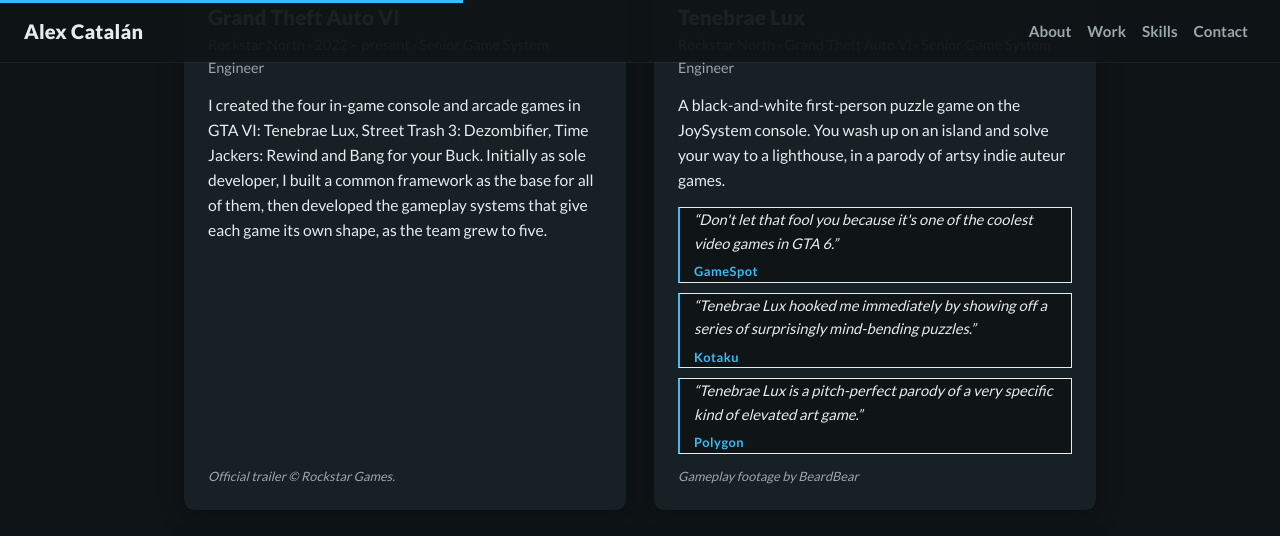
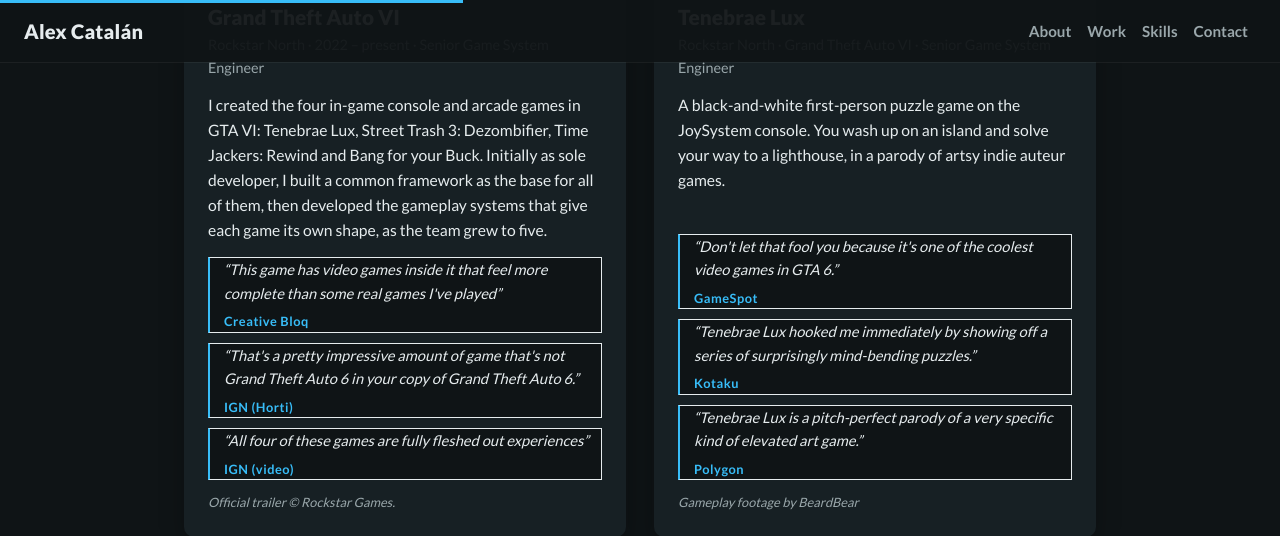
Before and after one commit to madowen/madowen.github.io, a Jekyll site: the page built from index.html, in a window 1280 px wide and 1400 px high, scrolled down 1472 px, cut to the strip 0-536 px from the top of the window. Built offline with Jekyll 4.4.1, drawn with Linux system fonts in a browser that asks for light colours; some of the changed text lies outside the part shown.

Commit message:
Add stacked press quotes to the remaining GTA VI cards
Give the overview, Street Trash 3, Time Jackers and Bang cards quote lists, and leave Tenebrae Lux unchanged.

```diff
--- a/_config.yml
+++ b/_config.yml
@@ -49,6 +49,16 @@ author_project_details:
     project_description: "I created the four in-game console and arcade games in GTA VI: Tenebrae Lux, Street Trash 3: Dezombifier, Time Jackers: Rewind and Bang for your Buck. Initially as sole developer, I built a common framework as the base for all of them, then developed the gameplay systems that give each game its own shape, as the team grew to five."
     project_url: https://www.youtube.com/watch?v=QdBZY2fkU-0
     youtube_id: QdBZY2fkU-0
+    project_quotes:
+      - text: "This game has video games inside it that feel more complete than some real games I've played"
+        source: Creative Bloq
+        url: https://www.creativebloq.com/reviews/gta-6-review-holy-sh-t-its-good
+      - text: "That's a pretty impressive amount of game that's not Grand Theft Auto 6 in your copy of Grand Theft Auto 6."
+        source: "IGN (Horti)"
+        url: https://www.ign.com/articles/forget-the-lighthouse-gta-6s-best-minigame-is-a-full-blown-zombie-shooter-that-will-take-you-hours-to-beat
+      - text: All four of these games are fully fleshed out experiences
+        source: "IGN (video)"
+        url: https://www.ign.com/videos/gta-6-playing-every-arcade-and-console-game
     project_caption: Official trailer © Rockstar Games.
     visibility: true
 
@@ -75,9 +85,16 @@ author_project_details:
     project_description: "An isometric twin-stick zombie shooter with roguelike mechanics. Fight through the streets, pick perk cards as you level up, collect gears and extract before the clock runs out."
     project_url: https://www.youtube.com/watch?v=ZEhUS2B3wcs
     youtube_id: ZEhUS2B3wcs
-    project_quote: It is ludicrous that something as meaty and polished as Street Trash 3 exists inside another video game
-    project_quote_source: IGN
-    project_quote_url: https://www.ign.com/articles/forget-the-lighthouse-gta-6s-best-minigame-is-a-full-blown-zombie-shooter-that-will-take-you-hours-to-beat
+    project_quotes:
+      - text: It is ludicrous that something as meaty and polished as Street Trash 3 exists inside another video game
+        source: IGN
+        url: https://www.ign.com/articles/forget-the-lighthouse-gta-6s-best-minigame-is-a-full-blown-zombie-shooter-that-will-take-you-hours-to-beat
+      - text: "...it impressed me enough to want to beat it fully. After nearly four hours, I still haven't."
+        source: IGN
+        url: https://www.ign.com/articles/forget-the-lighthouse-gta-6s-best-minigame-is-a-full-blown-zombie-shooter-that-will-take-you-hours-to-beat
+      - text: "a surprisingly entertaining zombie shooter (in fact, it's the one I liked most)"
+        source: "3DJuegos (translated from Spanish)"
+        url: https://www.3djuegos.com/juegos/grand-theft-auto-vi/analisis/analisis-gta-vi-videojuego-perfecto
     project_caption: Gameplay footage by Longplay Database
     visibility: true
 
@@ -86,9 +103,13 @@ author_project_details:
     project_description: "A top-down sci-fi shooter where Captain Jack Hoffman uses his chrono-power to slow down time and reach each level's exit before the timer runs out."
     project_url: https://www.youtube.com/watch?v=7ou4OOgtW20
     youtube_id: 7ou4OOgtW20
-    project_quote: "Time Jackers is somewhat similar to Street Trash III given its top-down isometric perspective. But it's more action-oriented–less evading enemies and more shooting them dead."
-    project_quote_source: GameSpot
-    project_quote_url: https://www.gamespot.com/articles/all-joysystem-video-games-in-gta-6/
+    project_quotes:
+      - text: "shout out to my particular favourite, ‘Time Jackers Rewind’"
+        source: Finger Guns
+        url: https://fingerguns.net/reviews/2026/11/18/grand-theft-auto-vi-review-ps5-a-true-romance/
+      - text: "Time Jackers is somewhat similar to Street Trash III given its top-down isometric perspective. But it's more action-oriented–less evading enemies and more shooting them dead."
+        source: GameSpot
+        url: https://www.gamespot.com/articles/all-joysystem-video-games-in-gta-6/
     project_caption: Gameplay footage by Kirito
     visibility: true
 
@@ -97,9 +118,13 @@ author_project_details:
     project_description: "An on-rails first-person hunting game played on arcade cabinets around Leonida. Shoot the bucks for cash, leave the does alone and unlock new hunting grounds."
     project_url: https://www.youtube.com/watch?v=hkimUMlg-l8
     youtube_id: hkimUMlg-l8
-    project_quote: "...his local bar has a darkly humorous riff on classic Buck Hunter cabinets I kept getting sucked into."
-    project_quote_source: "IGN, GTA 6 Review"
-    project_quote_url: https://www.ign.com/articles/grand-theft-auto-vi-review
+    project_quotes:
+      - text: "...his local bar has a darkly humorous riff on classic Buck Hunter cabinets I kept getting sucked into."
+        source: "IGN, GTA 6 Review"
+        url: https://www.ign.com/articles/grand-theft-auto-vi-review
+      - text: Bang For Your Buck is so much fun.
+        source: Press Start
+        url: https://press-start.com.au/news/2026/11/18/theres-actual-video-games-inside-gta-6-that-are-totally-worth-the-couch-time/
     project_caption: Gameplay footage by TNAG
     visibility: true
 
```
